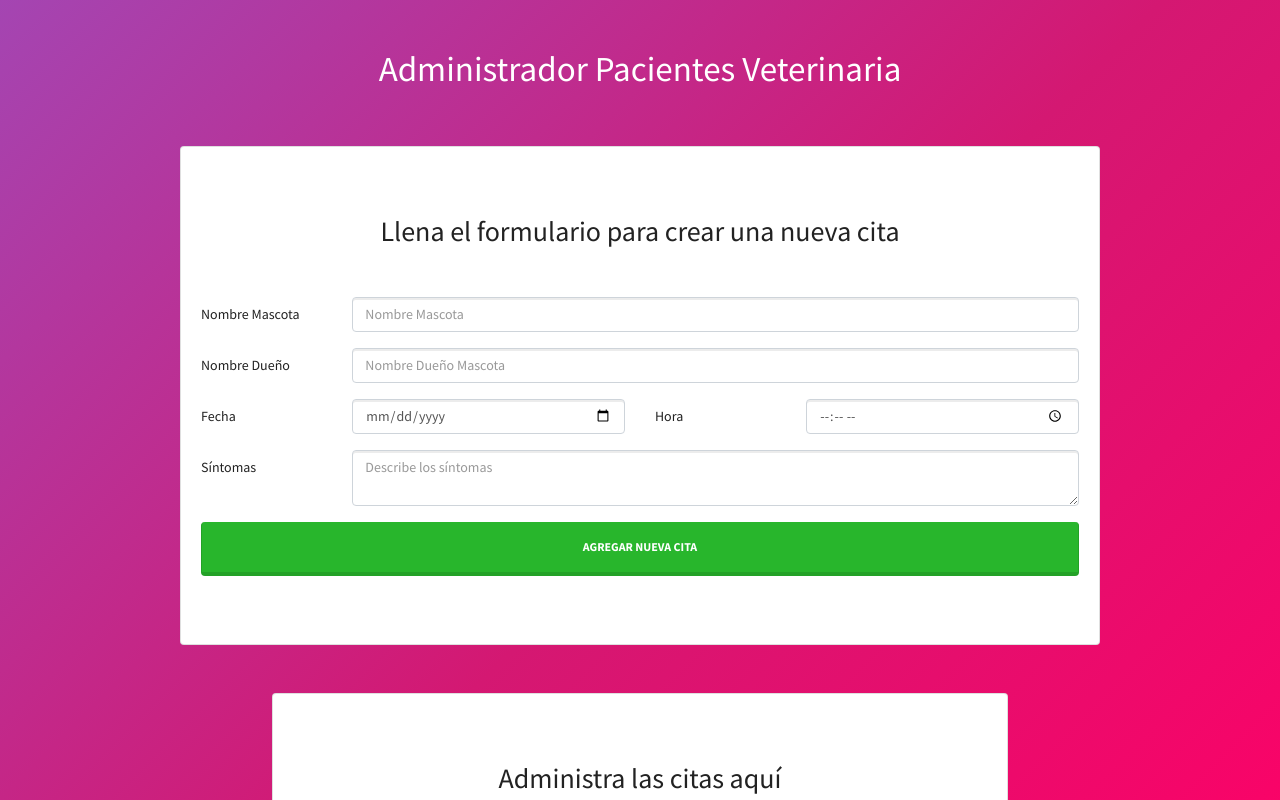
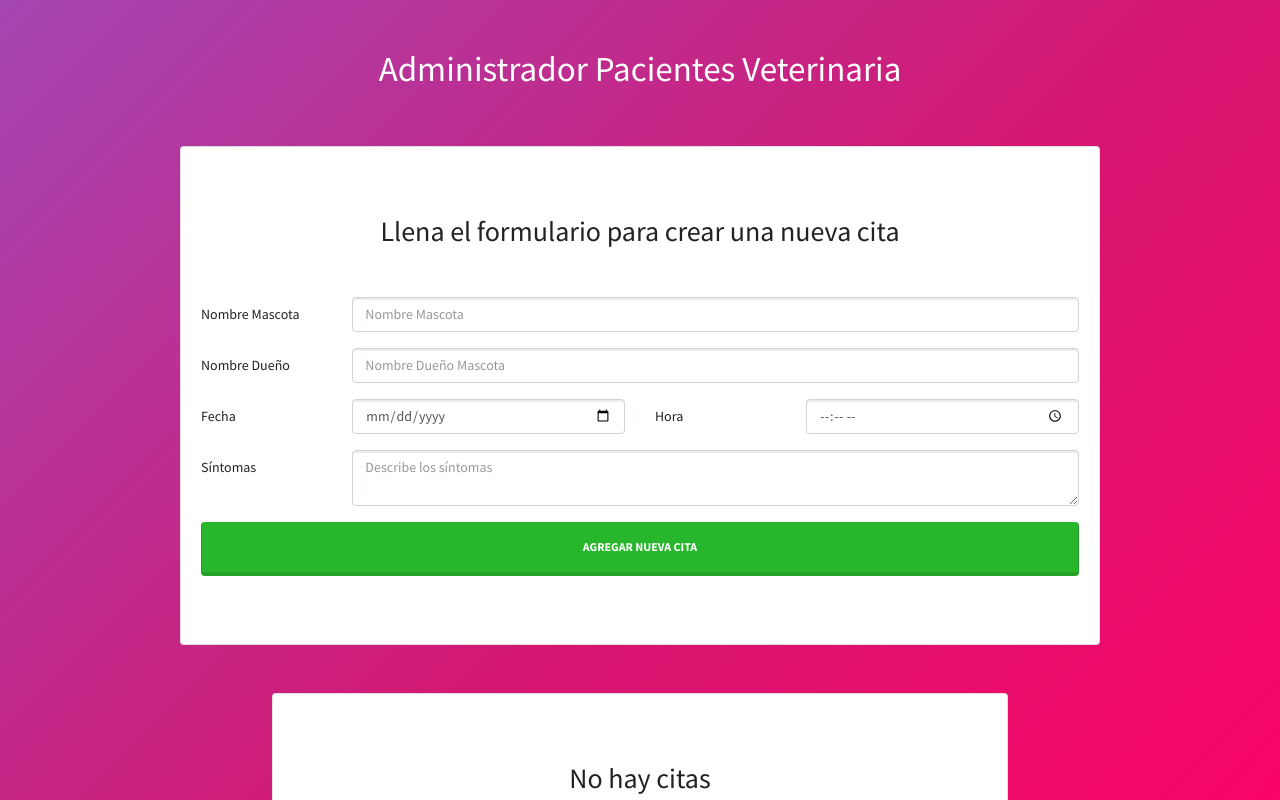
Before and after one commit to Liliaborrazas/veterinario, a React (Create React App) app: page / in a window 1280 px wide. Shown: the top 800 px of the page. Built offline with nearby package versions, Linux system fonts and the light colour scheme; the HTML template or start-up script is replaced by a standard one.

Commit message:
mensaje de mostrar citas ok

```diff
--- a/src/components/ListaCitas.js
+++ b/src/components/ListaCitas.js
@@ -3,11 +3,12 @@
 
 
 export default function ListaCitas({citas, eliminarCita}){
+    const mensaje = Object.keys(citas).length === 0 ? 'No hay citas' : 'Administra las citas aquí';
     return(
         <>
         <div className="card mt-2 py-5">
             <div className="card-body">
-                <h2 className="card-title text-center">Administra las citas aquí</h2>
+                <h2 className="card-title text-center">{mensaje}</h2>
                 <div className="lista-citas">
                    {citas.map(cita=>(
                        <Cita
```
